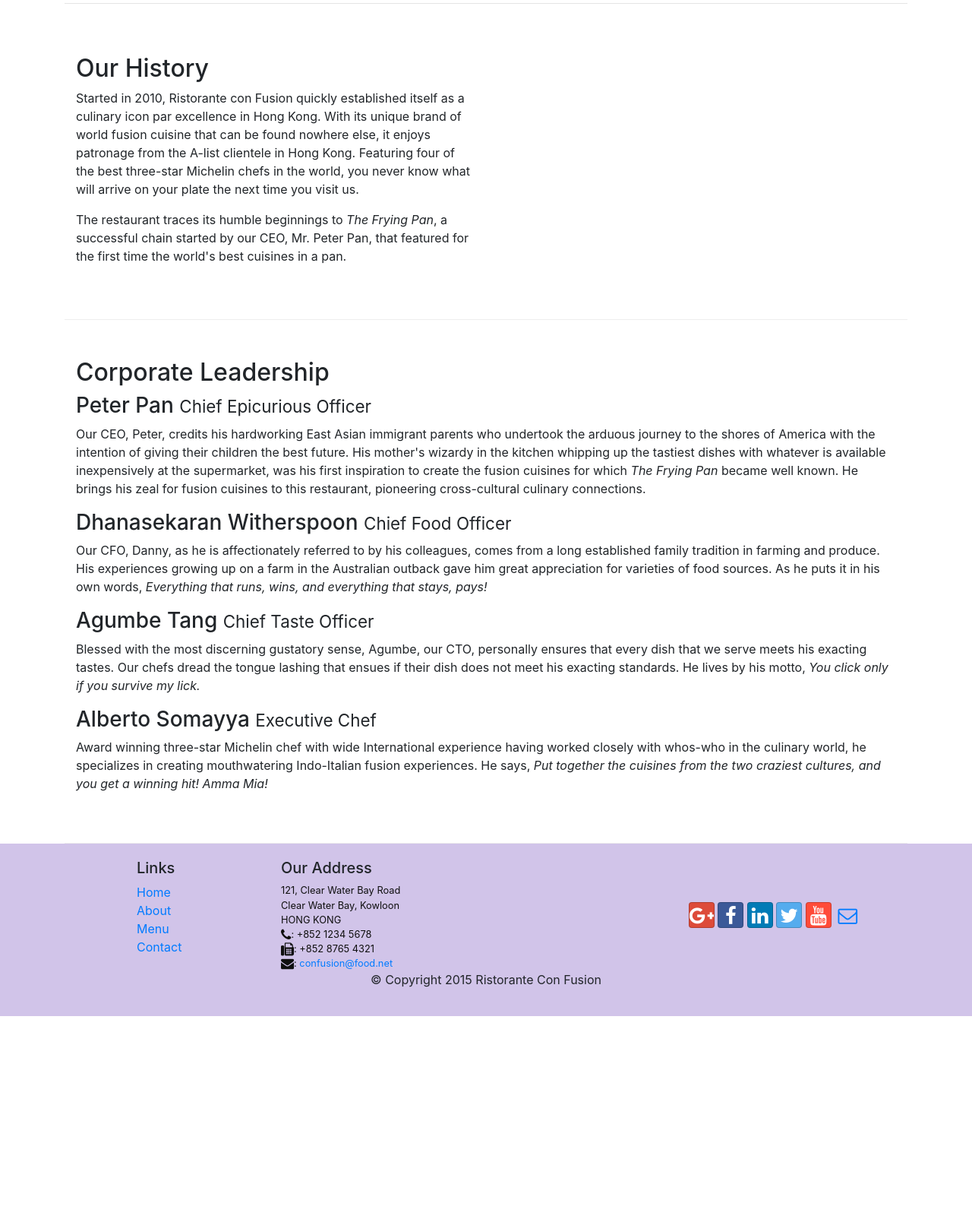
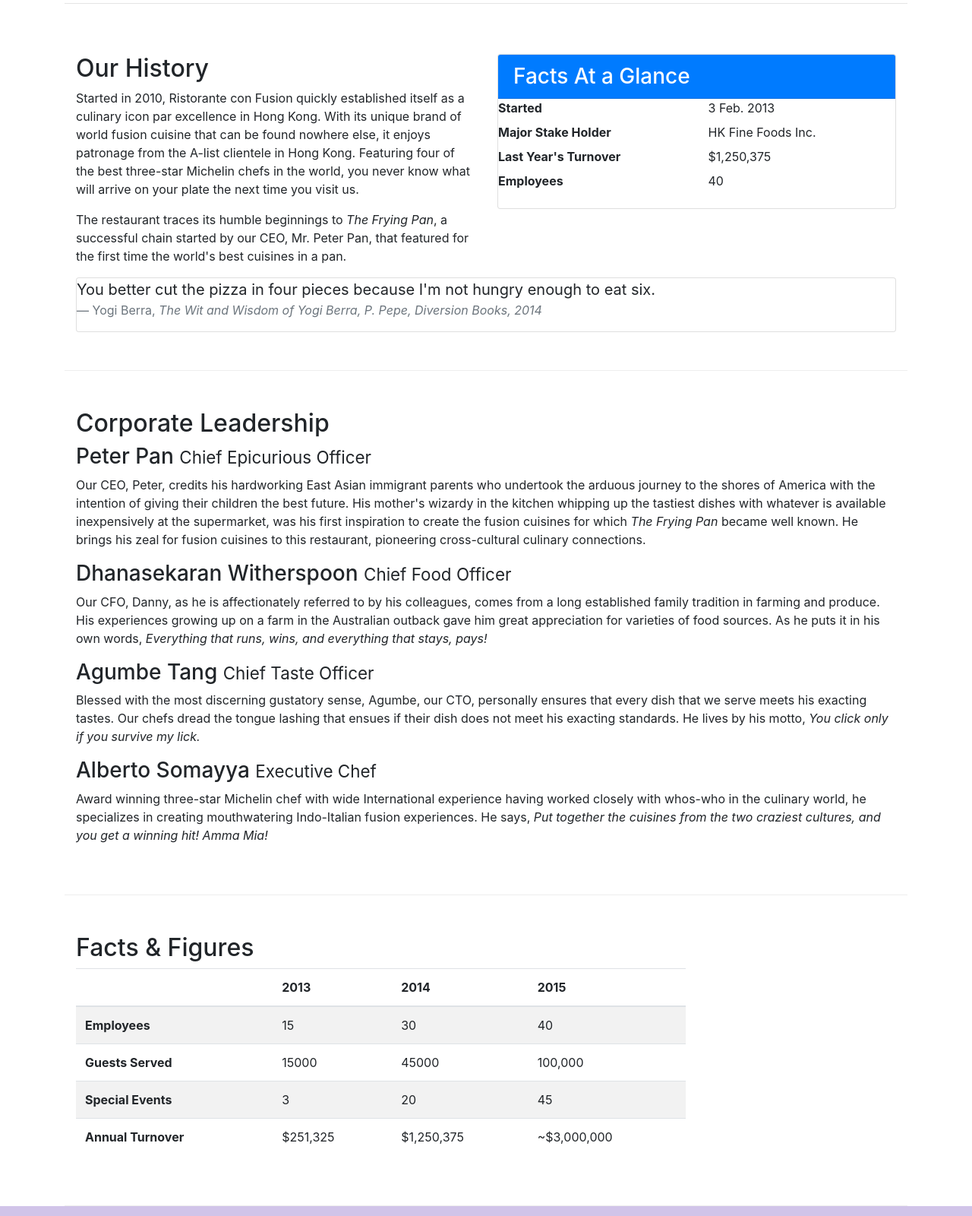
Before and after one commit to digitaldre/conFusion, a website: page aboutus.html in a window 1280 px wide. Shown: the part 420-2020 px from the top of the page at 76% size. Before the commit the page ends 1757 px from the top, so only its background shows below. Drawn offline with nearby package versions, Linux system fonts and the light colour scheme.

Commit message:
Table and Cards

```diff
--- a/aboutus.html
+++ b/aboutus.html
@@ -66,7 +66,34 @@
               <p>Started in 2010, Ristorante con Fusion quickly established itself as a culinary icon par excellence in Hong Kong. With its unique brand of world fusion cuisine that can be found nowhere else, it enjoys patronage from the A-list clientele in Hong Kong.  Featuring four of the best three-star Michelin chefs in the world, you never know what will arrive on your plate the next time you visit us.</p>
               <p>The restaurant traces its humble beginnings to <em>The Frying Pan</em>, a successful chain started by our CEO, Mr. Peter Pan, that featured for the first time the world's best cuisines in a pan.</p>
             </div>
-            <div>
+            <div class="col-sm">
+                <div class="card">
+                    <h3 class="card-header bg-primary text-white">Facts At a Glance</h3>
+                    <div class="card-block">
+                        <dl class="row">
+                            <dt class="col-6">Started</dt>
+                            <dd class="col-6">3 Feb. 2013</dd>
+                            <dt class="col-6">Major Stake Holder</dt>
+                            <dd class="col-6">HK Fine Foods Inc.</dd>
+                            <dt class="col-6">Last Year's Turnover</dt>
+                            <dd class="col-6">$1,250,375</dd>
+                            <dt class="col-6">Employees</dt>
+                            <dd class="col-6">40</dd>
+                       </dl>
+                    </div>
+                </div>
+            </div>
+            <div class="col-12">
+                <div class="card card-block bg-faded">
+                    <blockquote class="blockquote">
+                        <p class="mb-0">You better cut the pizza in four pieces because
+                            I'm not hungry enough to eat six.</p>
+                        <footer class="blockquote-footer">Yogi Berra,
+                          <cite title="Source Title">The Wit and Wisdom of Yogi Berra,
+                            P. Pepe, Diversion Books, 2014</cite>
+                        </footer>
+                    </blockquote>
+                </div>
             </div>
           </div>
 
@@ -84,8 +111,55 @@
                 <p class="hidden-sm-down">Award winning three-star Michelin chef with wide International experience having worked closely with whos-who in the culinary world, he specializes in creating mouthwatering Indo-Italian fusion experiences. He says, <em>Put together the cuisines from the two craziest cultures, and you get a winning hit! Amma Mia!</em></p>
             </div>
        </div>
+       <div class="row row-content">
+           <div class="col-12 col-sm-9">
+               <h2>Facts &amp; Figures</h2>
+               <div class="table-responsive">
+               <table class="table table-striped">
+               <thead class="thead-inverse">
+                   <tr>
+                       <th>&nbsp;</th>
+                       <th>2013</th>
+                       <th>2014</th>
+                       <th>2015</th>
+                   </tr>
+               </thead>
+               <tbody>
+                   <tr>
+                       <th>Employees</th>
+                       <td>15</td>
+                       <td>30</td>
+                       <td>40</td>
+                   </tr>
+                   <tr>
+                       <th>Guests Served</th>
+                       <td>15000</td>
+                       <td>45000</td>
+                       <td>100,000</td>
+                   </tr>
+                   <tr>
+                       <th>Special Events</th>
+                       <td>3</td>
+                       <td>20</td>
+                       <td>45</td>
+                   </tr>
+                   <tr>
+                       <th>Annual Turnover</th>
+                       <td>$251,325</td>
+                       <td>$1,250,375</td>
+                       <td>~$3,000,000</td>
+                   </tr>
+               </tbody>
+               </table>
+               </div>
+           </div>
+            <div class="col-12 col-sm-3">
 
            </div>
+        </div>
+
+      </div>
+
 
     <footer class="footer">
         <div class="container">
```
Also changed, not shown: contactus.html (+53 -1 lines). Lines whose indentation alone changed are shown as unchanged.
